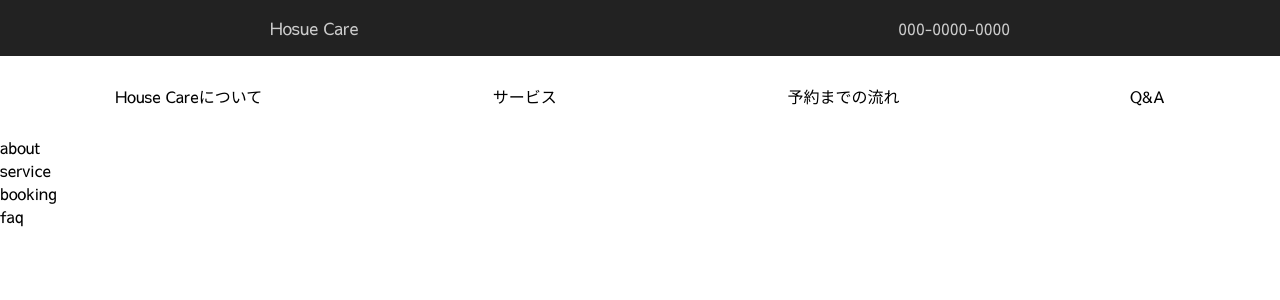
After one commit to blueletter123456789/test, a PHP site: page /design/house_cleaning2/index.html in a window 1280 px wide. The commit adds this page. Shown: the top 300 px of the page. Run offline with PHP 8.4, Linux system fonts and the light colour scheme.

Commit message:
フォームデザイン ハウスクリーニング

```diff
--- /dev/null
+++ b/design/house_cleaning2/CSS/style.css
@@ -0,0 +1,98 @@
+*{
+	margin: 0;
+	padding: 0;
+}
+
+body{
+	font-family: 'Sawarabi Gothic', sans-serif;
+}
+
+/*サイトタイトル*/
+.title{
+	width: 100vw;
+	height: 7vh;
+	background-color: #222222;
+}
+
+.title > span{
+	height: 100%;
+	display: flex;
+	justify-content: space-around;
+	align-items: center;
+}
+
+.title > span > a{
+	color: #cccccc;
+	padding: 5px;
+	text-decoration: none;
+	transition: 0.1s all ease-in 0s;
+}
+
+.title > span > #logo{
+	font-size: 17px;
+}
+
+.title > span > a:hover{
+	color: #ffffff;
+}
+
+/*ヘッダーメニュー*/
+.header_menu{
+	width: 100vw;
+	height: 10vh;
+}
+
+.header_list{
+	height: 100%;
+	display: flex;
+	justify-content: space-around;
+	align-items: center
+}
+
+.header_menu > .header_list > li{
+	list-style: none;
+}
+
+.header_menu > .header_list > li > a{
+	text-decoration: none;
+	color: #000000;
+	padding: 5px;
+}
+
+/*背景設定*/
+.content_image{
+    top: 0;
+    left: 0;
+    right: 0;
+    height: 100%;
+    position: fixed;
+    background-position: center center;
+    opacity: 0;
+-webkit-background-size: cover;
+        background-size: cover;
+-webkit-transition: all 0.5s ease 0s;
+   -moz-transition: all 0.5s ease 0s;
+        transition: all 0.5s ease 0s;
+}
+
+#image1{
+	background-image: url("http://localhost/github/design/house_cleaning2/IMG/mac_img065.jpg");
+}
+
+#image2{
+	background-image: url("http://localhost/github/design/house_cleaning2/IMG/mac_wallpaper_1366x768_01040.jpg");
+}
+
+#image3{
+	background-image: url("http://localhost/github/design/house_cleaning2/IMG/mac_wallpaper_2560x1600_00713.jpg");
+}
+
+#image4{
+	background-image: url("http://localhost/github/design/house_cleaning2/アンドロメダ銀河の壁紙壁紙_2560x1600[10wallpaper.com].jpg");
+}
+
+/*会社概要*/
+
+/*サービス*/
+/*予約までの流れ*/
+/*質問*/
--- /dev/null
+++ b/design/house_cleaning2/index.html
@@ -0,0 +1,58 @@
+<!DOCTYPE html>
+<html>
+<head>
+	<meta charset="utf-8">
+	<meta name=”viewport” content=”width=device-width, initial-scale=1.0″>
+	<title>House Care 2</title>
+	<link rel="stylesheet" type="text/css" href="CSS/style.css">
+	<link href="https://fonts.googleapis.com/css?family=Sawarabi+Gothic&display=swap" rel="stylesheet">
+</head>
+<body>
+	<div class="title">
+		<span>
+			<a href="#1" id="logo">Hosue Care</a>
+			<a href="#2">000-0000-0000</a>
+		</span>
+	</div>
+	<nav class="header_menu">
+		<ul class="header_list">
+			<li>
+				<a href="#1">House Careについて</a>
+			</li>
+			<li>
+				<a href="#2">サービス</a>
+			</li>
+			<li>
+				<a href="#3">予約までの流れ</a>
+			</li>
+			<li>
+				<a href="#4">Q&A</a>
+			</li>
+		</ul>
+	</nav>
+	<section class="about">
+		<div id="image1" class="content_image"></div>
+		<div class="about_content">
+			<p>about</p>
+		</div>
+	</section>
+	<section class="service">
+		<div id="image2" class="content_image"></div>
+		<div class="service_content">
+			<p>service</p>
+		</div>
+	</section>
+	<section class="booking">
+		<div id="image3" class="content_image"></div>
+		<div class="booking_content">
+			<p>booking</p>
+		</div>
+	</section>
+	<section class="faq">
+		<div id="image4" class="content_image"></div>
+		<div class="faq_content">
+			<p>faq</p>
+		</div>
+	</section>
+</body>
+</html>
```
Also changed, not shown: design/house_cleaning/CSS/style.css (+6 -4 lines), design/house_cleaning/JS/main.js (+7 -1 lines), lesson/form/CSS/style.css (added, +56 -0 lines), lesson/form/index.html (added, +27 -0 lines), design/house_cleaning2/IMG/mac_img065.jpg (added), design/house_cleaning2/IMG/mac_wallpaper_1366x768_01040.jpg (added), design/house_cleaning2/IMG/mac_wallpaper_2560x1600_00713.jpg (added), design/house_cleaning2/IMG/star_2560x160025.jpeg (added), design/house_cleaning2/IMG/アンドロメダ銀河の壁紙壁紙_2560x1600[10wallpaper.com].jpg (added), lesson/form/IMG/test.JPG (added).
